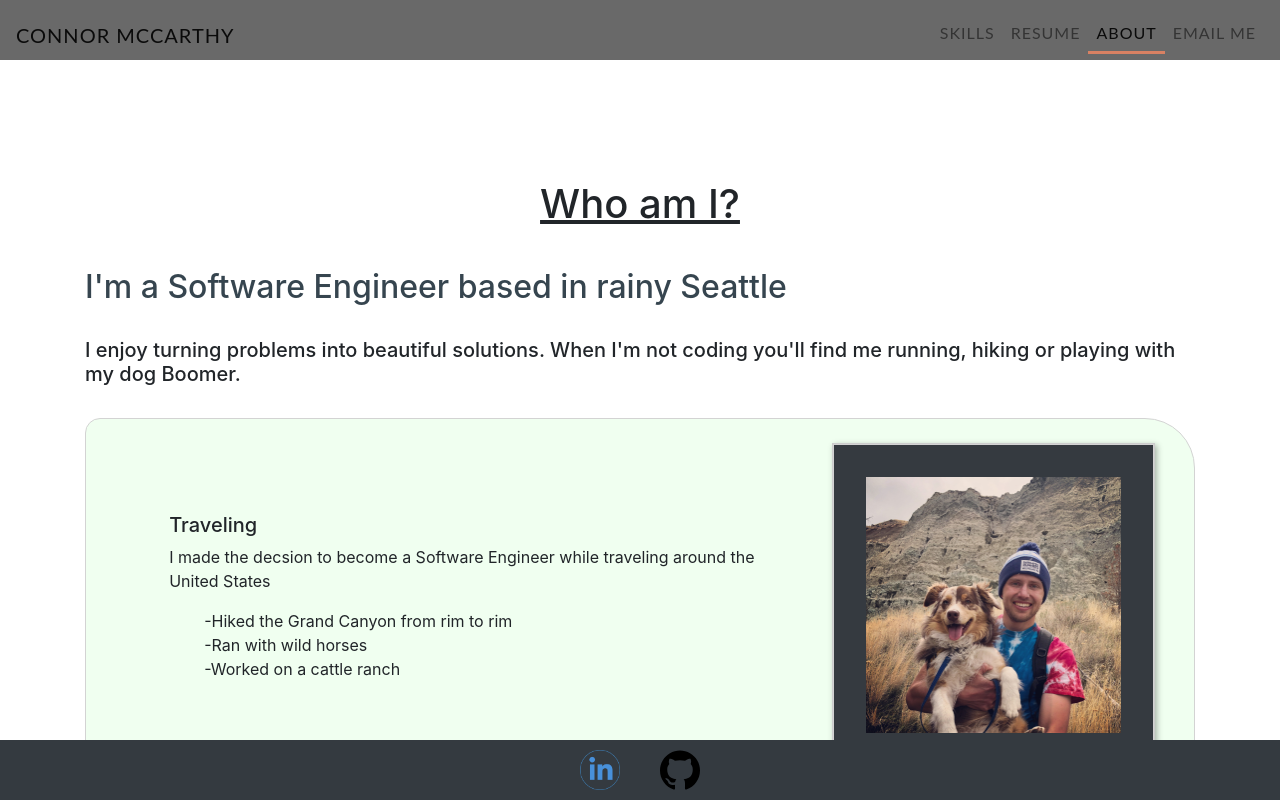
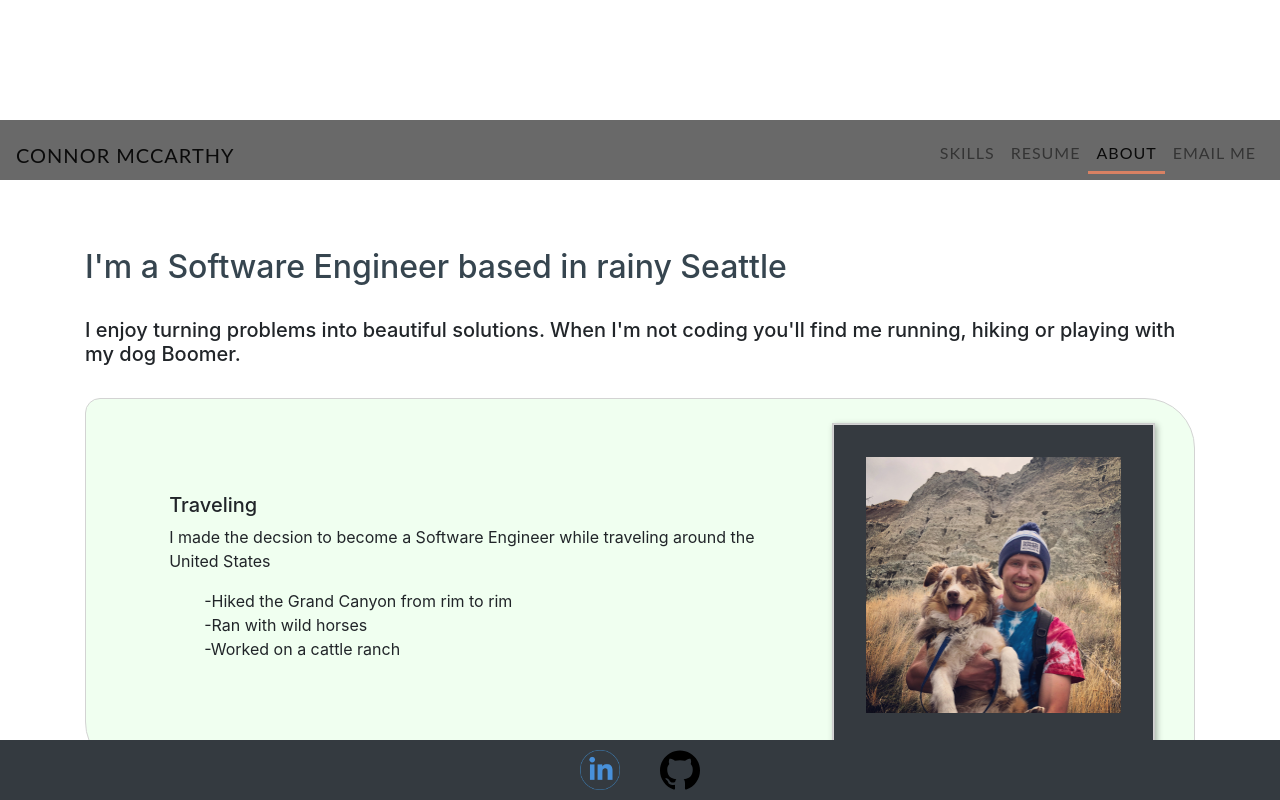
Before and after one commit to Connor85/portfolioAngular, an Angular app: page /about in a window 1280 px wide. Shown: the top 800 px of the page. Built offline with nearby package versions, Linux system fonts and the light colour scheme.

Commit message:
fix navbar

```diff
--- a/src/app/components/about/about.component.css
+++ b/src/app/components/about/about.component.css
@@ -10,6 +10,7 @@
 
 h2 {
     color: #36454F;
+    padding-top: 40px;
 }
 
 h3 {
--- a/src/app/components/home/home.component.css
+++ b/src/app/components/home/home.component.css
@@ -29,6 +29,7 @@
 .personal-logo {
     height: 30vh;
     background: #D88163;
+    margin-top: 60px;
 }
 
 h1 {
--- a/src/app/components/navbar/navbar.component.html
+++ b/src/app/components/navbar/navbar.component.html
@@ -1,4 +1,4 @@
-<nav class="navbar navbar-expand-lg navbar-light bg-dark static-top">
+<nav class="navbar navbar-expand-lg navbar-light bg-dark fixed-top">
   <a class="navbar-brand" routerLinkActive="active" routerLink="/home">
     Connor McCarthy
   </a>
```
